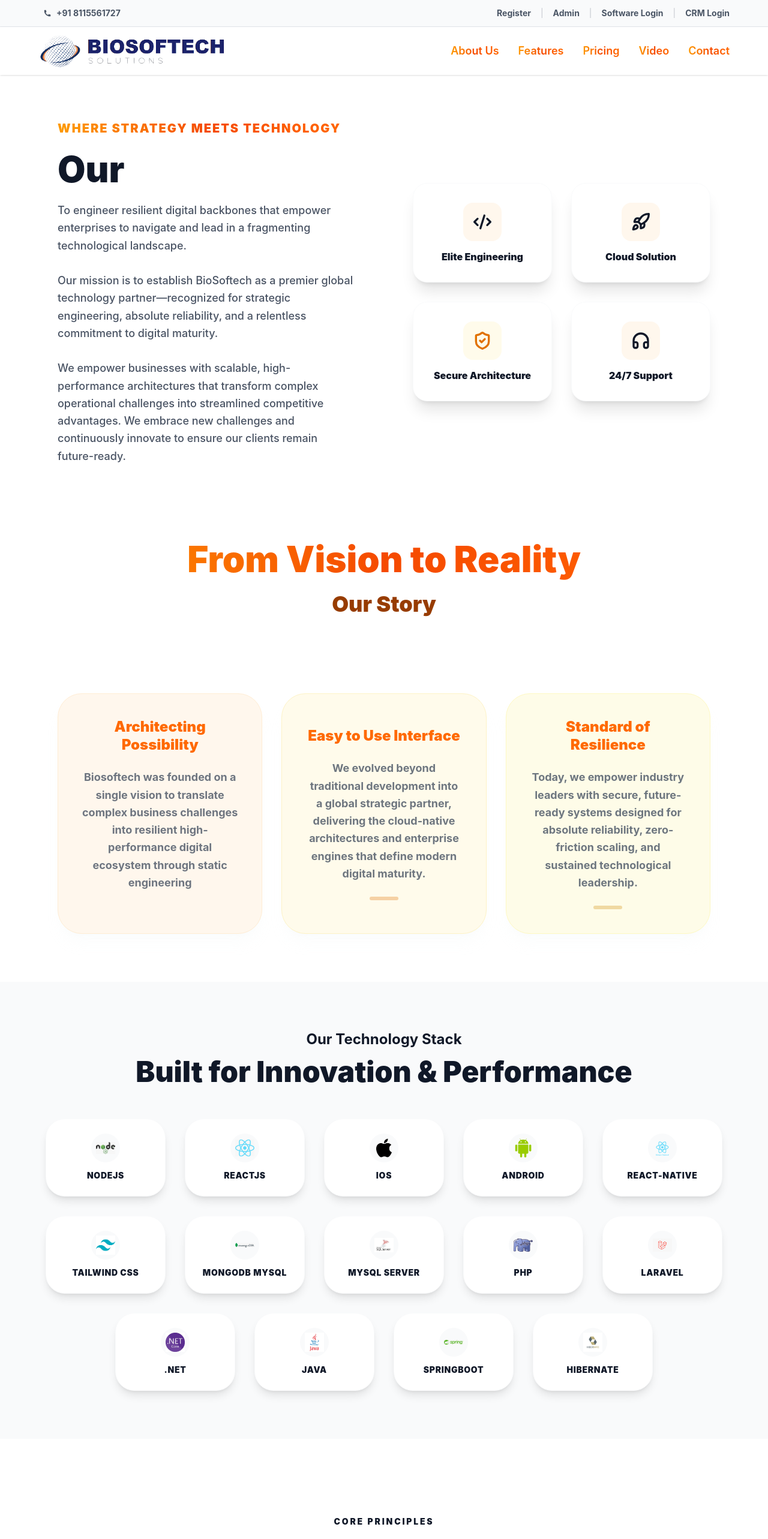
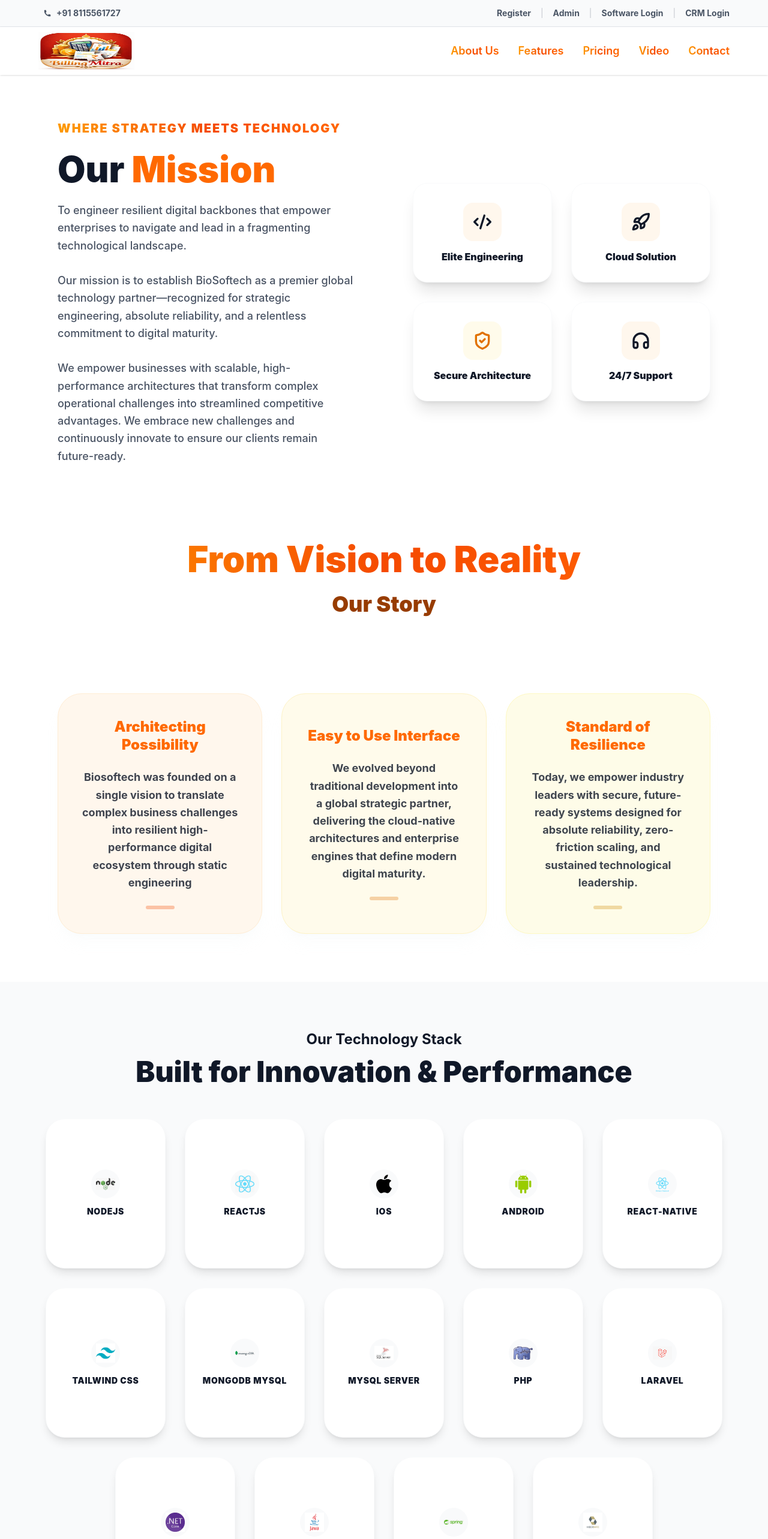
Before and after one commit to official1saurabh-ship-it/Billing-Landing-Page, a React (Vite) app: page /about in a window 1280 px wide. Shown: the top 2566 px of the page at 60% size. Built offline with nearby package versions, Linux system fonts and the light colour scheme; a web font is replaced by a local one.

Commit message:
few more updates

```diff
--- a/src/components/Card1.jsx
+++ b/src/components/Card1.jsx
@@ -5,8 +5,8 @@ const Card1 = ({ image, heading, description, index }) => {
         {
             bg: "bg-orange-50",
             border: "border-orange-100",
-            text: "text-primary",
-            accent: "bg-primary"
+            text: "text-orange-600",
+            accent: "bg-orange-600"
         },
         {
             bg: "bg-amber-50",
@@ -41,7 +41,7 @@ const Card1 = ({ image, heading, description, index }) => {
                 )}
                 <div className='font-black text-xl md:text-2xl text-orange-500 leading-tight'> {heading}</div>
             </div>
-            <p className='text-sm md:text-lg text-gray-600 font-bold leading-relaxed opacity-80'>{description}</p>
+            <p className='text-sm md:text-lg text-gray-900 font-bold leading-relaxed opacity-80'>{description}</p>
             <div className={`h-1.5 w-12 ${color.accent} mt-6 rounded-full opacity-30`}></div>
         </div>
     )
--- a/src/components/CardAbout.jsx
+++ b/src/components/CardAbout.jsx
@@ -3,11 +3,11 @@ import React from 'react'
 
 const CardAbout = ({ comment, name, paragraph }) => {
     return (
-        <div className="min-h-[120px] w-full max-w-[160px] md:max-w-[200px] flex flex-col bg-white dark:bg-gray-800 p-4 md:p-6 rounded-[2rem] justify-center items-center shadow-lg border border-gray-50 hover:shadow-xl transition-all duration-300">
+        <div className="min-h-[250px] w-full max-w-[280px] md:max-w-[200px] flex flex-col bg-white  p-4 md:p-6 rounded-[2rem] justify-center items-center shadow-lg border border-gray-50 hover:shadow-xl transition-all duration-300">
             <div className='h-10 w-10 md:h-12 md:w-12 rounded-full mb-3 flex items-center justify-center bg-gray-50 overflow-hidden p-2'>
                 <img src={comment} alt={name} className="w-full h-full object-contain" />
             </div>
-            <div className='text-gray-900 dark:text-white font-black text-xs md:text-sm uppercase tracking-wider text-center'>{name}</div>
+            <div className='text-gray-900  font-black text-xs md:text-sm uppercase tracking-wider text-center'>{name}</div>
             {paragraph && <div className="text-gray-500 dark:text-gray-400 text-[10px] md:text-xs text-center mt-1">{paragraph}</div>}
         </div>
     )
--- a/src/components/Footer.jsx
+++ b/src/components/Footer.jsx
@@ -29,7 +29,7 @@ const Footer = () => {
 
         {/* Column 1: Newsletter */}
         <div className="flex flex-col gap-6">
-          <h3 className="text-orange-500 text-xl font-bold border-b-2 border-primary w-fit pb-1">Newsletter</h3>
+          <h3 className="text-black text-xl font-bold border-b-2 border-primary w-fit pb-1">Newsletter</h3>
           <p className="text-sm leading-relaxed">
             Stay updated with our latest insights and digital transformation strategies. Join our community of innovators.
           </p>
@@ -47,7 +47,7 @@ const Footer = () => {
 
         {/* Column 2: Explore */}
         <div className="flex flex-col gap-6">
-          <h3 className="text-orange-500 text-xl font-bold border-b-2 border-primary w-fit pb-1">Explore</h3>
+          <h3 className="text-black text-xl font-bold border-b-2 border-primary w-fit pb-1">Explore</h3>
           <ul className="flex flex-col gap-3">
             {exploreLinks.map((item) => (
               <li key={item.name}>
@@ -62,7 +62,7 @@ const Footer = () => {
 
         {/* Column 3: Contact Info */}
         <div className="flex flex-col gap-6">
-          <h3 className="text-orange-500 text-xl font-bold border-b-2 border-primary w-fit pb-1">Contact Info</h3>
+          <h3 className="text-black text-xl font-bold border-b-2 border-primary w-fit pb-1">Contact Info</h3>
           <div className="flex flex-col gap-4 text-sm text-gray-700">
             <div className="flex gap-3">
               <RiMapPinLine className="text-primary shrink-0" />
@@ -95,7 +95,7 @@ const Footer = () => {
 
         {/* Column 4: Popular Post */}
         <div className="flex flex-col gap-6">
-          <h3 className="text-orange-500 text-xl font-bold border-b-2 border-primary w-fit pb-1">Popular Post</h3>
+          <h3 className="text-black text-xl font-bold border-b-2 border-primary w-fit pb-1">Popular Post</h3>
           <div className="flex flex-col gap-4">
             <div className="group cursor-pointer">
               <span className="text-primary text-xs font-bold uppercase tracking-wider">Investment</span>
--- a/src/components/Header.jsx
+++ b/src/components/Header.jsx
@@ -1,7 +1,7 @@
 import React, { useState } from "react";
 import { Link, useNavigate } from "react-router-dom";
 import { RiMenu3Line, RiCloseLine } from "@remixicon/react";
-import biosoftech from "../assets/biosoftech.png";
+import biosoftech from "../assets/billinglogo.jpeg";
 
 const Header = () => {
   const navigate = useNavigate();
@@ -25,7 +25,7 @@ const Header = () => {
           <img
             src={biosoftech}
             alt="Biosoftech Logo"
-            className="h-10 md:h-14 lg:h-16 w-auto"
+            className="h-20 md:h-14 lg:h-16 w-40"
           />
         </Link>
 
--- a/src/pages/AboutUsPage.jsx
+++ b/src/pages/AboutUsPage.jsx
@@ -130,7 +130,7 @@ const AboutUsPage = () => {
             <div className='flex flex-col lg:flex-row px-4 sm:px-8 md:px-12 lg:px-24 pt-[160px] md:pt-[200px] pb-20 gap-12 lg:gap-24 items-center'>
                 <div className='flex flex-col gap-6 lg:w-1/2'>
                     <div className='text-sm md:text-xl bg-gradient-to-r from-amber-500 via-orange-600 to-orange-500 bg-clip-text text-transparent font-black tracking-widest uppercase'>WHERE STRATEGY MEETS TECHNOLOGY</div>
-                    <div className="text-4xl md:text-6xl font-black">Our <span className='bg-primary bg-clip-text text-transparent'>Mission</span> </div>
+                    <div className="text-4xl md:text-6xl font-black">Our <span className='bg-orange-500 bg-clip-text text-transparent'>Mission</span> </div>
                     <div className='text-base md:text-lg font-medium leading-relaxed opacity-90 text-gray-700'>To engineer resilient digital backbones that empower enterprises to navigate and lead in a fragmenting technological landscape.<br /><br />
 
                         Our mission is to establish BioSoftech as a premier global technology partner—recognized for strategic engineering, absolute reliability, and a relentless commitment to digital maturity.<br /><br />
@@ -184,7 +184,7 @@ const AboutUsPage = () => {
             </div>
 
             <div className='py-20 px-4 md:px-8 bg-gray-50'>
-                <div className='max-w-7xl mx-auto'>
+                <div className='w-full mx-auto'>
                     <div className='text-center text-lg md:text-2xl font-bold text-primary mb-2'>Our Technology Stack</div>
                     <div className='text-center text-3xl md:text-5xl font-black mb-12 text-gray-900 leading-tight'>Built for Innovation & <span className='text-primary'>Performance</span> </div>
                     <div className="flex flex-wrap gap-4 md:gap-8 items-center justify-center">
@@ -198,7 +198,7 @@ const AboutUsPage = () => {
             <section className="py-20 md:py-32 px-4 overflow-x-hidden bg-white">
                 <div className="max-w-7xl mx-auto text-center">
                     <span className="text-primary font-black uppercase tracking-[0.2em] text-sm block mb-4">Core Principles</span>
-                    <h2 className="text-3xl md:text-6xl font-black mb-16 text-gray-900">Values Driving <span className="text-primary">Innovation & Growth</span></h2>
+                    <h2 className="text-3xl md:text-6xl font-black mb-16 text-gray-900">Values Driving <span className="text-orange-500">Innovation & Growth</span></h2>
                     <div className="grid grid-cols-1 md:grid-cols-3 gap-8 items-stretch">
                         {[
                             { title: "Engineering Excellence", desc: "We architect high-performance ecosystems that create tangible enterprise value.", icon: <path d="M16 21v-2a4 4 0 0 0-4-4H6a4 4 0 0 0-4 4v2"></path> },
@@ -206,14 +206,14 @@ const AboutUsPage = () => {
                             { title: "Unwavering Integrity", desc: "Transparency and reliability are our foundation for absolute trust.", icon: <path d="m9 12 2 2 4-4"></path> }
                         ].map((value, i) => (
                             <div key={i} className="group p-10 rounded-[2.5rem] bg-gray-50 border border-white hover:border-primary/10 shadow-xl shadow-gray-200/50 hover:shadow-2xl transition-all duration-500 flex flex-col items-center">
-                                <div className="w-20 h-20 bg-gradient-to-br from-gray-900 to-primary rounded-3xl mb-8 flex items-center justify-center text-white shadow-lg transform transition-transform group-hover:scale-110">
+                                <div className="w-20 h-20 bg-orange-500 rounded-3xl mb-8 flex items-center justify-center text-white shadow-lg transform transition-transform group-hover:scale-110">
                                     <svg xmlns="http://www.w3.org/2000/svg" width="32" height="32" viewBox="0 0 24 24" fill="none" stroke="currentColor" strokeWidth="2.5" strokeLinecap="round" strokeLinejoin="round">
                                         {i === 0 && <><path d="M16 21v-2a4 4 0 0 0-4-4H6a4 4 0 0 0-4 4v2"></path><circle cx="9" cy="7" r="4"></circle><path d="M22 21v-2a4 4 0 0 0-3-3.87"></path><path d="M16 3.13a4 4 0 0 1 0 7.75"></path></>}
                                         {i === 1 && <><path d="M4.5 16.5c-1.5 1.26-2 5-2 5s3.74-.5 5-2c.71-.84.71-2.13.71-2.13l-1.58-1.58s-1.29 0-2.13.71Z"></path><path d="m12 15-3-3a22 22 0 0 1 2-3.95A12.88 12.88 0 0 1 22 2c0 2.72-.78 7.5-6 11a22.35 22.35 0 0 1-4 2Z"></path><path d="M9 12H4s.55-3.03 2-5c1.62-2.2 5-3 5-3"></path><path d="M12 15v5s3.03-.55 5-2c2.2-1.62 3-5 3-5"></path></>}
                                         {i === 2 && <><path d="M12 22s8-4 8-10V5l-8-3-8 3v7c0 6 8 10 8 10z"></path><path d="m9 12 2 2 4-4"></path></>}
                                     </svg>
                                 </div>
-                                <h3 className="text-2xl font-black mb-4 text-gray-900">{value.title}</h3>
+                                <h3 className="text-2xl font-black mb-4 text-orange-500">{value.title}</h3>
                                 <p className="opacity-80 leading-relaxed text-gray-700 font-medium">{value.desc}</p>
                             </div>
                         ))}
```
Also changed, not shown: src/assets/billinglogo.jpeg (added).
